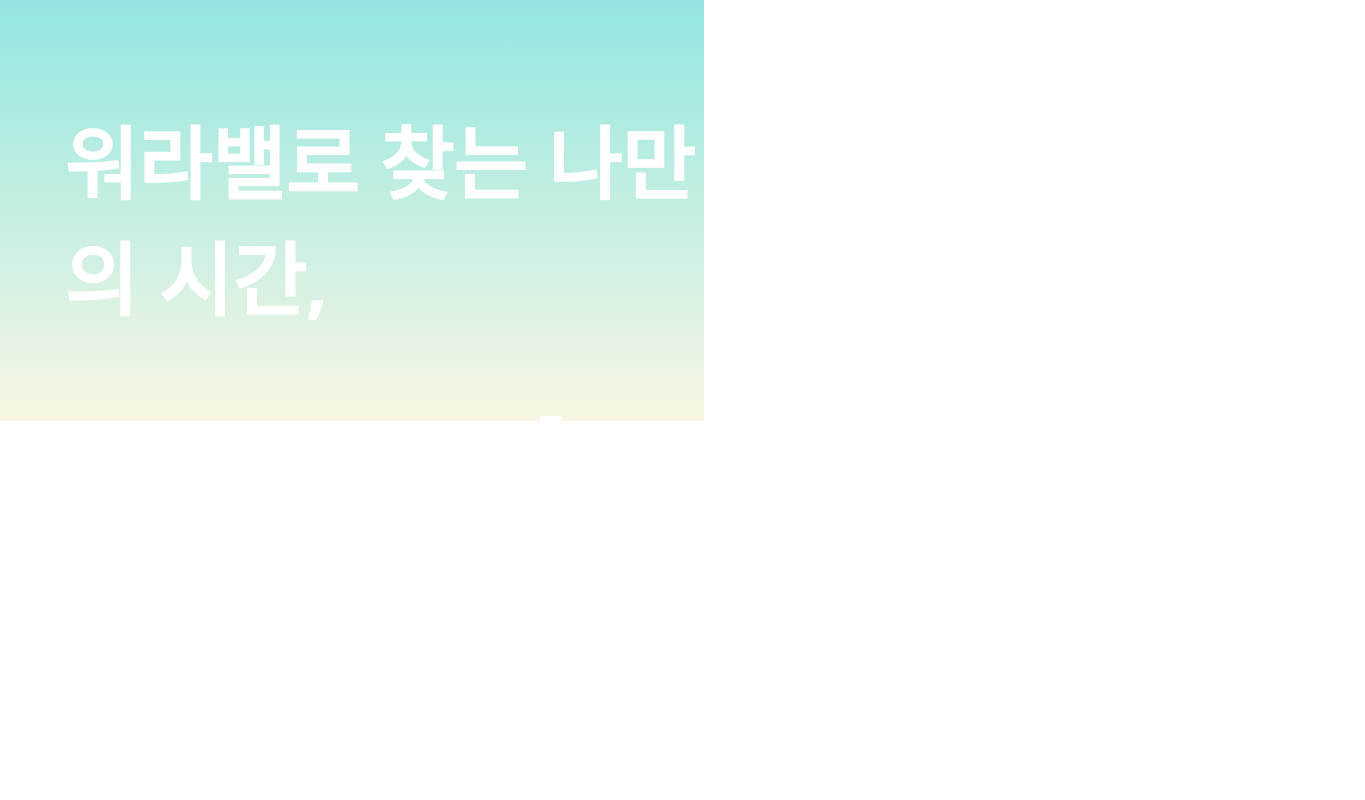
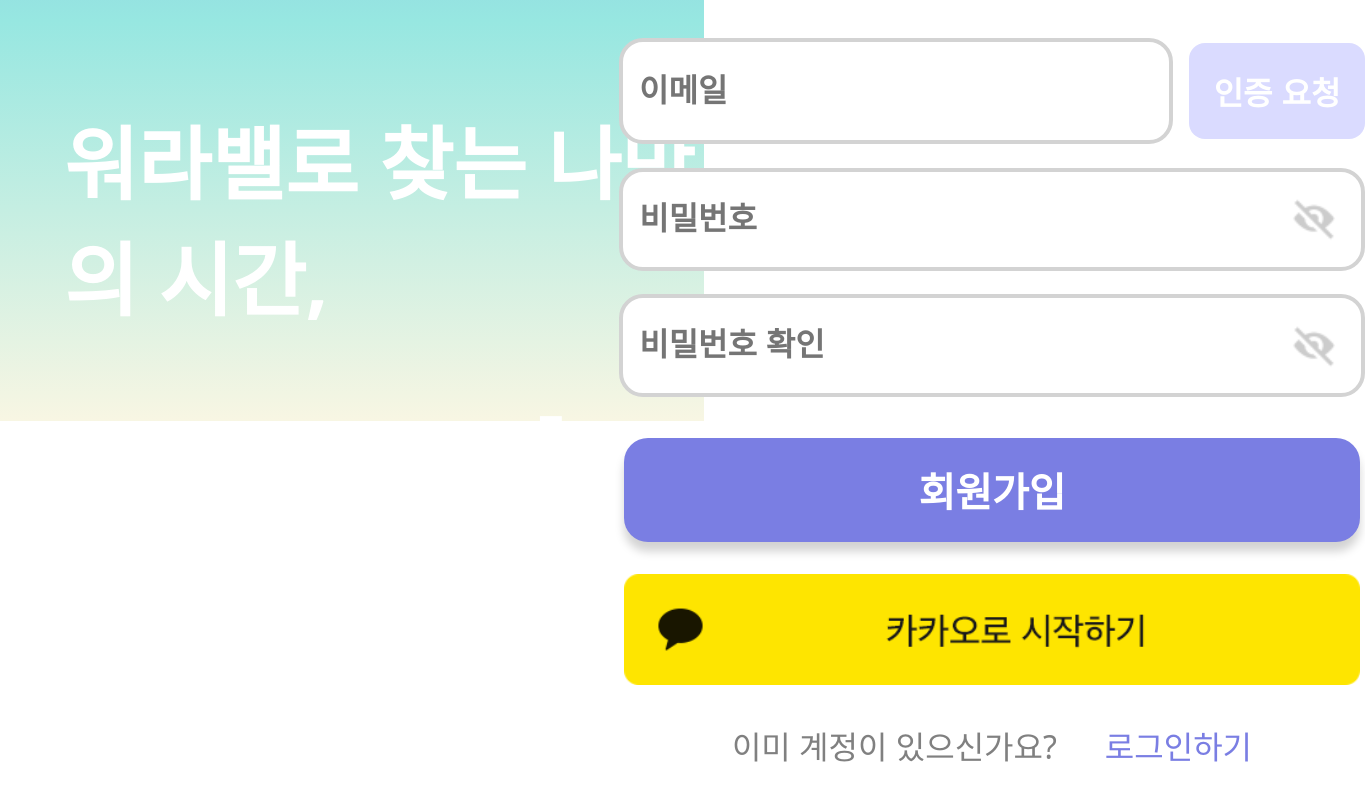
Before and after one commit to y-hyun2/pro-clock-out_frontend, a React (Create React App) app: page /login/signin in a window 1280 px wide. Shown: the part 444-1244 px from the top of the page, 1365 px wide, since content can reach past the window. Built offline with nearby package versions, Linux system fonts and the light colour scheme; a web font is replaced by a local one.

Commit message:
Feat: 회원가입 페이지 UI 구현

```diff
--- a/src/App.css
+++ b/src/App.css
@@ -23,6 +23,7 @@ body {
 }
 
 
+
 .App-header {
   background-color: #282c34;
   min-height: 100vh;
--- /dev/null
+++ b/src/components/login/InputDiv.jsx
@@ -0,0 +1,32 @@
+import React from "react";
+import styled from "styled-components";
+import theme from "../../styles/theme";
+
+const InputDiv = ({ placeholder }) => {
+  return (
+    <UserInputDiv placeholder={placeholder} />
+  );
+};
+
+export default InputDiv;
+
+const UserInputDiv = styled.input`
+  width: 45rem;
+  height: 5.8rem;
+  font-size: 2rem;
+  font-weight: bold;
+  margin-top: 2rem;
+  padding-left: 2rem;
+  border-radius: 1.5rem;
+  border: 0.3rem solid lightgray;
+  padding-left: 1rem;
+
+  &:focus {
+    border-color: ${theme.colors["main-purple"]};
+    outline: none;
+  }
+
+  ::placeholder {
+    color: lightgray;
+  }
+`;
--- /dev/null
+++ b/src/components/login/KakaoLogin.jsx
@@ -0,0 +1,14 @@
+import React from "react";
+import styled from "styled-components";
+import kakaoLogin from "../../img/kakao_login.png";
+
+const KakaoLogin = () => {
+return (<div><KakaoLoginStyle src={kakaoLogin} /></div>)
+};
+
+export default KakaoLogin;
+
+const KakaoLoginStyle = styled.img`
+  margin-top: 2rem;
+  width: 46rem;
+`;
--- /dev/null
+++ b/src/components/login/LoginButton.jsx
@@ -0,0 +1,24 @@
+import React from "react";
+import styled from "styled-components";
+import theme from "../../styles/theme";
+
+const LoginButton = ({children}) => {
+  return (
+    <Login>{children}</Login>
+  );
+};
+
+const Login = styled.button`
+  width: 46rem;
+  height: 6.5rem;
+  background-color: ${theme.colors["main-purple"]};
+  margin-top: 7rem;
+  color: white;
+  font-size: 2.5rem;
+  font-weight: bold;
+  border: none;
+  border-radius: 1.5rem;
+  box-shadow: 0rem 0.6rem 0.6rem lightgray;
+`;
+
+export default LoginButton;
--- /dev/null
+++ b/src/components/login/PasswordInput.jsx
@@ -0,0 +1,51 @@
+import React, { useState } from "react";
+import styled from "styled-components";
+import hideImage from "../../img/hideImage.png";
+import showImage from "../../img/showImage.png";
+import InputDiv from "./InputDiv";
+
+const PasswordInput = ({ placeholder }) => {
+  const [passwordVisible, setPasswordVisible] = useState(false);
+
+  const togglePasswordVisibility = () => {
+    setPasswordVisible(!passwordVisible);
+  };
+
+  return (
+    <PasswordWrapper>
+      <InputDiv placeholder={placeholder}
+        type={passwordVisible ? "text" : "password"}
+
+      />
+      <ToggleButton onClick={togglePasswordVisibility}>
+        <ToggleImage
+          src={passwordVisible ? showImage : hideImage}
+          alt={passwordVisible ? "숨기기" : "보이기"}
+        />
+      </ToggleButton>
+    </PasswordWrapper>
+  );
+};
+
+export default PasswordInput;
+
+const ToggleButton = styled.button`
+  position: absolute;
+  right: 1.7rem;
+  top: 3.7rem;
+  background-color: transparent;
+  border: none;
+  cursor: pointer;
+  padding: 0;
+`;
+
+const ToggleImage = styled.img`
+  width: 3rem;
+  height: 3rem;
+`;
+
+const PasswordWrapper = styled.div`
+  position: relative;
+  width: 46.6rem;
+  height: 4rem;
+`;
--- a/src/pages/LoginPage.js
+++ b/src/pages/LoginPage.js
@@ -1,50 +1,29 @@
-import React, { useState } from "react";
-
+import React from "react";
 import styled from "styled-components";
 import logoImage from "../img/logo.png";
-import hideImage from "../img/hideImage.png";
-import showImage from "../img/showImage.png";
-import kakaoLogin from "../img/kakao_login.png";
 import theme from "../styles/theme";
-import {useNavigate} from "react-router-dom";
+import { useNavigate } from "react-router-dom";
+import PasswordInput from "../components/login/PasswordInput";
+import InputDiv from "../components/login/InputDiv";
+import LoginButton from "../components/login/LoginButton";
+import KakaoLogin from "../components/login/KakaoLogin";
 
-
-//비밀번호를 잊어버리셨나요? 버튼에 추후 링크 연결 or 기능 추가
 const LoginPage = () => {
-  const [passwordVisible, setPasswordVisible] = useState(false);
-
-  const togglePasswordVisibility = () => {
-    setPasswordVisible(!passwordVisible);
-  };
-
   const navigate = useNavigate();
 
   const goToSignin = () => {
     navigate("signin");
-  }
+  };
 
   return (
     <Wrapper>
       <LogoImage src={logoImage} alt="Logo" />
       <InputDiv placeholder="이메일" />
-      <PasswordWrapper>
-        <InputDiv
-          type={passwordVisible ? "text" : "password"}
-          placeholder="비밀번호"
-        />
-        <ToggleButton onClick={togglePasswordVisibility}>
-          <ToggleImage
-            src={passwordVisible ? showImage : hideImage}
-            alt={passwordVisible ? "숨기기" : "보이기"}
-          />
-        </ToggleButton>
-
-      </PasswordWrapper>
+      <PasswordInput placeholder="비밀번호" />
 
       <FindPassword>비밀번호를 잊어버리셨나요?</FindPassword>
       <LoginButton>로그인</LoginButton>
-      <KakaoLogin src={kakaoLogin}>
-      </KakaoLogin>
+      <KakaoLogin></KakaoLogin>
 
       <SigninWrapper>
         <LoginQuestion>아직 계정이 없으신가요?</LoginQuestion>
@@ -71,71 +50,11 @@ const LogoImage = styled.img`
   margin-bottom: 2rem;
 `;
 
-const InputDiv = styled.input`
-  width: 45rem;
-  height: 5rem;
-  font-size: 2rem;
-  font-weight: 400;
-  margin-top: 2rem;
-  padding-left: 2rem;
-  border-radius: 1.5rem;
-  border: 0.3rem solid lightgray;
-  padding: 0.5rem;
-
-  &:focus {
-    border-color: ${theme.colors["main-purple"]};
-    outline: none;
-  }
-
-  ::placeholder {
-    color: lightgray;
-  }
-`;
-
-const PasswordWrapper = styled.div`
-  position: relative;
-  width: 46.6rem;
-  height: 4rem;
-`;
-
-const ToggleButton = styled.button`
-  position: absolute;
-  right: 1.7rem;
-  top: 3.7rem;
-  background-color: transparent;
-  border: none;
-  cursor: pointer;
-  padding: 0;
-`;
-
-const ToggleImage = styled.img`
-  width: 3rem;
-  height: 3rem;
-`;
-
 const FindPassword = styled.a`
   font-size: 1.5rem;
   color: ${theme.colors["main-purple"]};
   margin-top: 5.5rem;
   margin-left: 26rem;
-`;
-
-const LoginButton = styled.button `
-    width: 46rem;
-    height: 6.5rem;
-    background-color: ${theme.colors["main-purple"]};
-    margin-top: 7rem;
-    color: white;
-    font-size: 2.5rem;
-    font-weight: bold;
-    border: none;
-    border-radius: 1.5rem;;
-    box-shadow: 0rem 0.6rem 0.6rem lightgray;
-`;
-
-const KakaoLogin = styled.img`
-    margin-top: 2rem;
-    width: 46rem;
 `;
 
 const SigninWrapper = styled.div`
@@ -152,4 +71,4 @@ const SigninButton = styled.a`
   font-size: 2rem;
   margin-left: 3rem;
   margin-top: 2rem;
-`
+`;
--- a/src/pages/SigninPage.js
+++ b/src/pages/SigninPage.js
@@ -1,19 +1,63 @@
 import React from "react";
 import styled from "styled-components";
 import theme from "../styles/theme";
+import { useNavigate } from "react-router-dom";
+import PasswordInput from "../components/login/PasswordInput";
+import LoginButton from "../components/login/LoginButton";
+import KakaoLogin from "../components/login/KakaoLogin";
 
 const Signin = () => {
+  const navigate = useNavigate();
+
+  const goToLogin = () => {
+    navigate("/login");
+  };
   return (
     <div>
-      <TitleDiv>
-        <Subtitle>워라밸로 찾는 나만의 시간,</Subtitle>
-        <Title>퇴근의 정석</Title>
-      </TitleDiv>
+      <Wrapper>
+        <TitleDiv>
+          <Subtitle>워라밸로 찾는 나만의 시간,</Subtitle>
+          <Title>퇴근의 정석</Title>
+        </TitleDiv>
+        <AccountWrapper>
+          <AccountTitle>계정을 생성하세요</AccountTitle>
+
+          {/* <DivButtonWrapper>
+            <ShortInputDiv placeholder="닉네임" />
+            <IdentifyButton>중복 확인</IdentifyButton>
+          </DivButtonWrapper> */}
+
+          <DivButtonWrapper>
+            <ShortInputDiv placeholder="이메일" />
+            <IdentifyButton>인증 요청</IdentifyButton>
+          </DivButtonWrapper>
+
+          <PasswordInputWrapper style={{ marginTop: "-2rem" }}>
+            <PasswordInput placeholder="비밀번호" />
+          </PasswordInputWrapper>
+
+          <PasswordInputWrapper style={{ marginTop: "3.9rem" }}>
+            <PasswordInput placeholder="비밀번호 확인" />
+          </PasswordInputWrapper>
+          <LoginButton>회원가입</LoginButton>
+          <KakaoLogin></KakaoLogin>
+          <SigninWrapper>
+            <LoginQuestion>이미 계정이 있으신가요?</LoginQuestion>
+            <SigninButton onClick={goToLogin}>로그인하기</SigninButton>
+          </SigninWrapper>
+        </AccountWrapper>
+      </Wrapper>
     </div>
   );
 };
 
 export default Signin;
+
+//전체 Wrapper
+const Wrapper = styled.div`
+  display: flex;
+  flex-direction: row;
+`;
 
 //왼쪽 타이틀 div
 const TitleDiv = styled.div`
@@ -47,7 +91,76 @@ const Title = styled.h1`
 `;
 
 //오른쪽 계정 생성 div
-const Rightdiv = styled.div`
-display: flex;
+const AccountWrapper = styled.div`
+  display: flex;
+  width: 45%;
+  flex-direction: column;
+  align-items: center;
+`;
 
-`
+const AccountTitle = styled.h1`
+  font-size: 2.8rem;
+  margin-top: 15rem;
+  margin-bottom: 7rem;
+`;
+
+//이메일 + 인증요청 버튼 Wrapper
+const DivButtonWrapper = styled.div`
+  display: flex;
+  flex-direction: row;
+`;
+
+//이메일 input
+const ShortInputDiv = styled.input`
+  width: 33rem;
+  height: 6rem;
+  border: 0.3rem solid;
+  border-color: lightgray;
+  border-radius: 1.5rem;
+  margin-bottom: 1.5rem;
+  margin-right: 1rem;
+  font-size: 2rem;
+  padding-left: 1rem;
+  font-weight: bold;
+  &:focus {
+    border-color: ${theme.colors["main-purple"]};
+    outline: none;
+  }
+`;
+
+//중복확인, 인증 요청 버튼
+const IdentifyButton = styled.button`
+  height: 6rem;
+  width: 11rem;
+  border: none;
+  background-color: ${theme.colors["main-light-purple"]};
+  color: white;
+  font-size: 2rem;
+  font-weight: bolder;
+  border-radius: 1rem;
+  margin-top: 0.3rem;
+`;
+
+// PasswordInput 래퍼 div
+const PasswordInputWrapper = styled.div`
+  margin-top: ${(props) => props.marginTop || "0"};
+  width: 100%;
+  display: flex;
+  justify-content: center;
+`;
+
+const SigninWrapper = styled.div`
+  display: flex;
+`;
+
+const LoginQuestion = styled.p`
+  color: gray;
+  font-size: 2rem;
+`;
+
+const SigninButton = styled.a`
+  color: ${theme.colors["main-purple"]};
+  font-size: 2rem;
+  margin-left: 3rem;
+  margin-top: 2rem;
+`;
```
Lines whose indentation alone changed are shown as unchanged.
